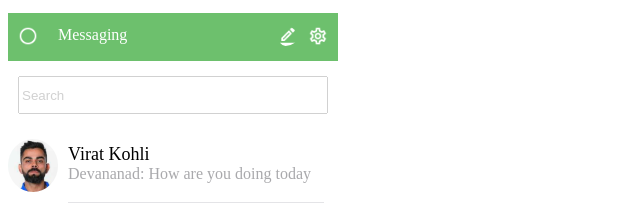
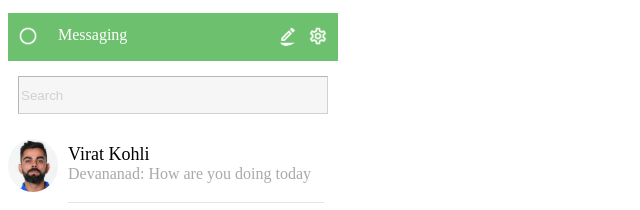
Before and after one commit to puremella/assignments, a plain HTML site: page ThirdAssignment/index.html in a window 1280 px wide. Shown: the top 210 px of the page, 0-640 px from the left. Drawn offline with Linux system fonts and the light colour scheme.

Commit message:
delta changes

```diff
--- a/ThirdAssignment/styles/style.css
+++ b/ThirdAssignment/styles/style.css
@@ -40,6 +40,8 @@ input {
   height: 38px;
   margin: 15px 10px 25px 10px;
   opacity: 0.33;
+  background-color: #e9e5e5;
+  border-width: 1px;
 }
 #containerThree {
   display: flex;
```
